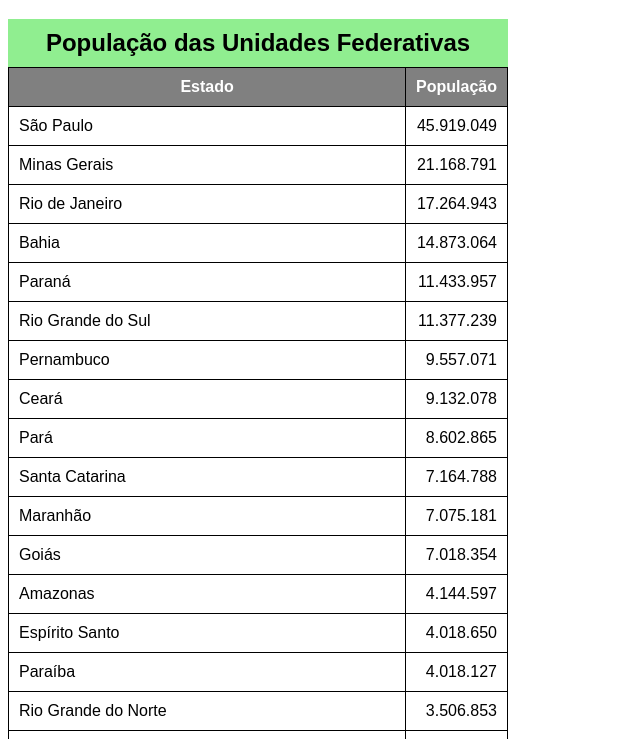
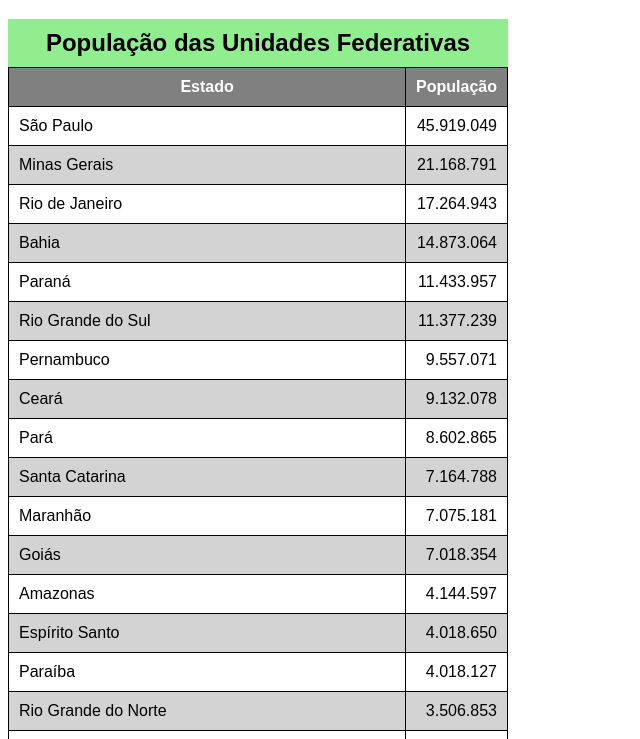
Before and after one commit to LuanPSX18/html-css, a plain HTML site: page exercicios/ex023/tabela002.html in a window 1280 px wide. Shown: the part 61-800 px from the top of the page, without its empty margins (0-640 px from the left). Drawn offline with Linux system fonts and the light colour scheme.

Commit message:
tbody > tr:nth-child(2n)

```diff
--- a/exercicios/ex023/tabela002.html
+++ b/exercicios/ex023/tabela002.html
@@ -29,6 +29,10 @@
         thead, tfoot {
             background-color: gray;
             color: white;
+        }
+
+        tbody > tr:nth-child(2n) { /*odd ou even, ímpar ou par*/
+            background-color: lightgray;
         }
 
         td.num {
```
